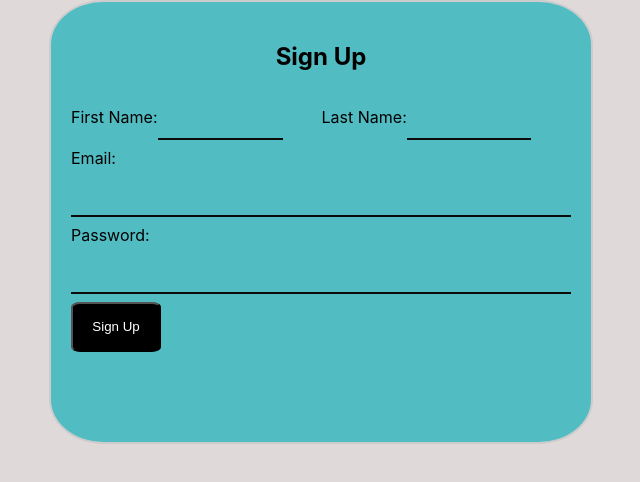
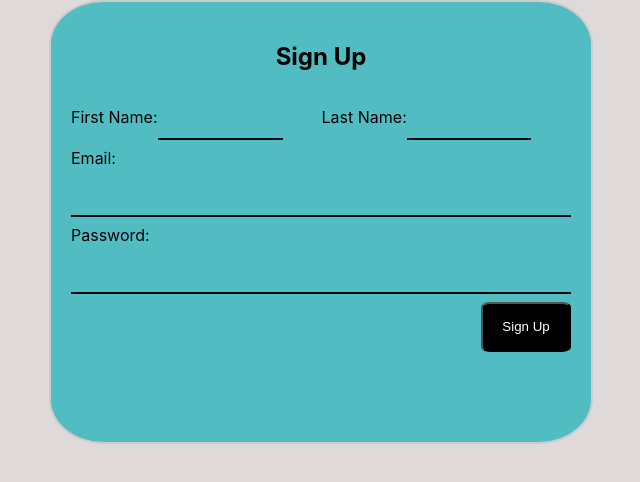
Before and after one commit to Isma1Huz/Group-J-End-Of-Phase-2-Project, a React (Create React App) app in the folder signup/: page / in a window 1280 px wide. Shown: the top 482 px of the page, without its empty margins (319-959 px from the left). Built offline with nearby package versions, Linux system fonts and the light colour scheme.

Commit message:
changed the side of the sign up button

```diff
--- a/signup/src/App.css
+++ b/signup/src/App.css
@@ -69,5 +69,6 @@ body{
   height: 50px;
   width: 90px;
   border-radius: 10%;
-
+  display: block;
+  margin-left: auto;
 }
```
